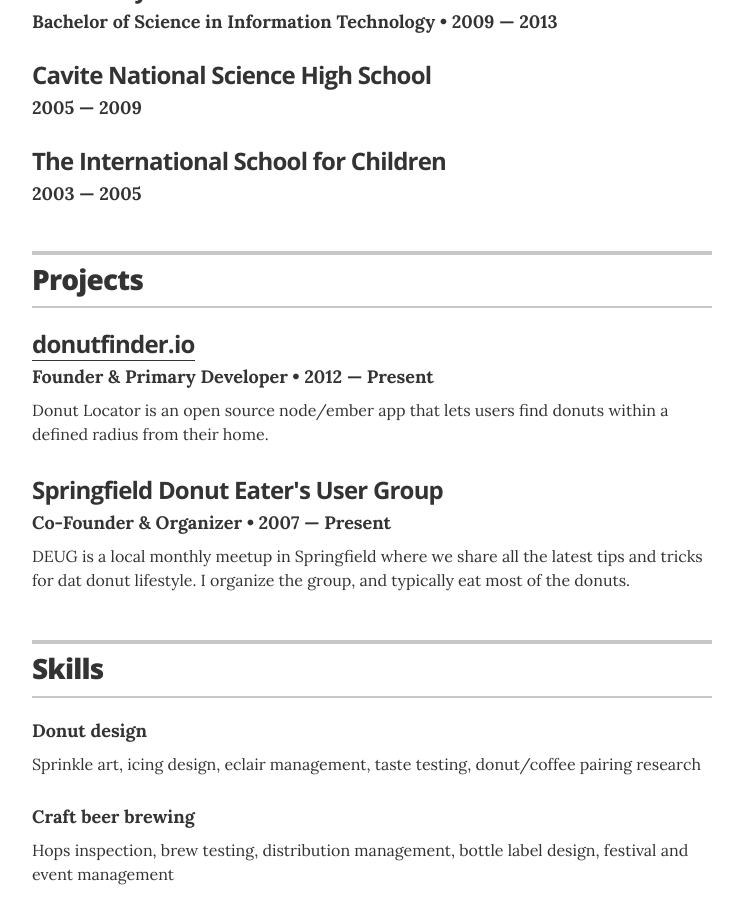
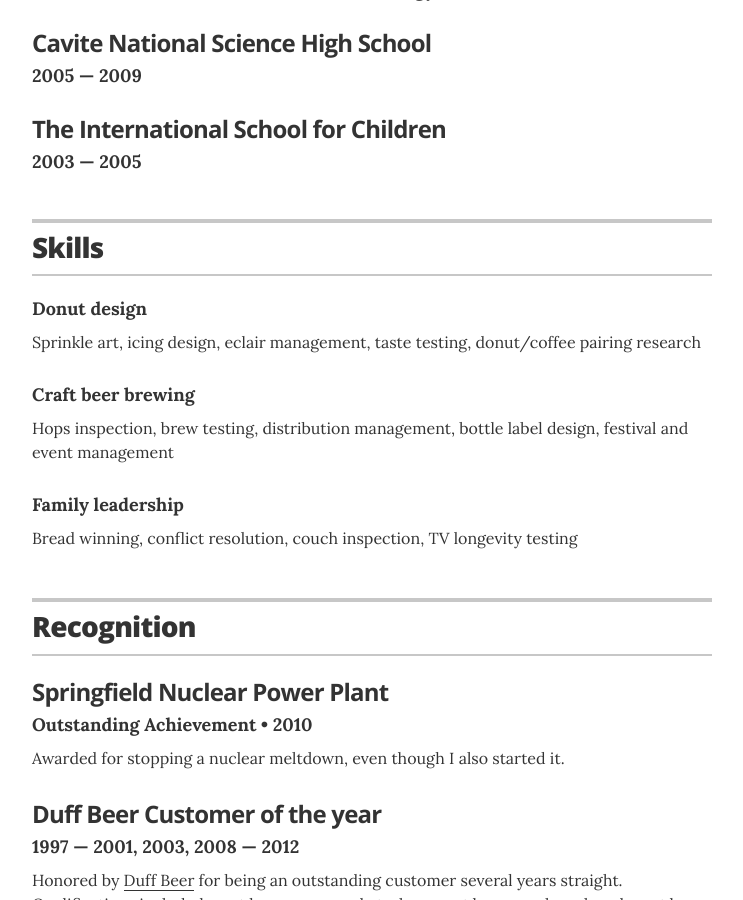
Before and after one commit to mjtpena/myresume, a Jekyll site: the page built from index.html, in a window 1280 px wide and 900 px high, scrolled down 1458 px. Shown: the whole window, without its empty margins (268-1011 px from the left). Built offline with Jekyll 4.4.1, drawn with Linux system fonts in a browser that asks for light colours; some of the changed lines change nothing that is shown; some of the changed text lies outside the part shown.

Commit message:
Commented Project Section and changed Title

```diff
--- a/_config.yml
+++ b/_config.yml
@@ -11,7 +11,7 @@ sass:
 # Resume settings
 resume_avatar:                  "true"
 resume_name:                    "Michael John T. Peña"
-resume_title:                   "Microsoft MVP | Software Consultant | Tech Speaker"
+resume_title:                   "Microsoft MVP | Consultant | Speaker"
 resume_contact_email:
   "mjtpena@outlook.com"
 
--- a/_layouts/resume.html
+++ b/_layouts/resume.html
@@ -114,7 +114,7 @@
     <!-- end Education -->
     {% endif %} {% if site.resume_section_projects %}
     <!-- begin Projects -->
-    <section class="content-section">
+   <!-- <section class="content-section">
 
       <header class="section-header">
         <h2>Projects</h2>
@@ -133,7 +133,7 @@
           I organize the group, and typically eat most of the donuts.</p>
       </div>
 
-    </section>
+    </section>-->
     <!-- end Projects -->
     {% endif %} {% if site.resume_section_skills %}
     <!-- begin Skills -->
```
